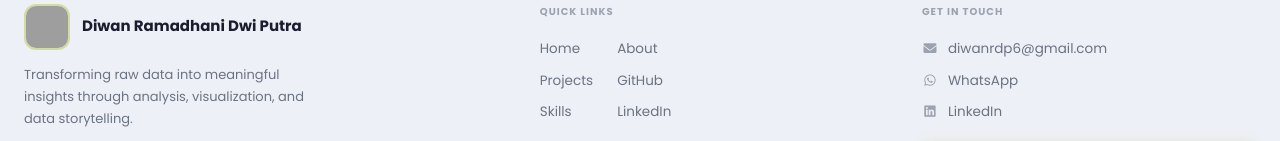
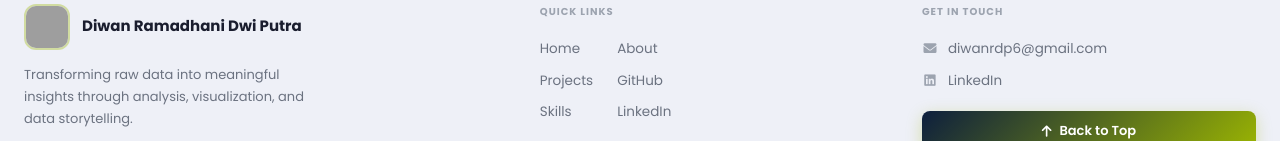
Before and after one commit to Ramaaaadevs/Data-Porto, a React (Vite) app: page /about in a window 1280 px wide. Shown: the part 2701-2842 px from the top of the page. Built offline with nearby package versions, Linux system fonts and the light colour scheme; no server answers; grey boxes are pictures that could not be loaded.

Commit message:
Remove Contact link from footer
Removed contact link from the footer.

```diff
--- a/src/components/Footer.jsx
+++ b/src/components/Footer.jsx
@@ -65,10 +65,6 @@ export default function Footer() {
                   <i className="fas fa-envelope"></i>
                   <span>diwanrdp6@gmail.com</span>
                 </a>
-                <a href="https://wa.me/6281278437207" target="_blank" rel="noreferrer" className="footer-contact-item">
-                  <i className="fab fa-whatsapp"></i>
-                  <span>WhatsApp</span>
-                </a>
                 <a href="https://www.linkedin.com/in/diwan-ramadhani-dwi-putra/" target="_blank" rel="noreferrer" className="footer-contact-item">
                   <i className="fab fa-linkedin"></i>
                   <span>LinkedIn</span>
```
